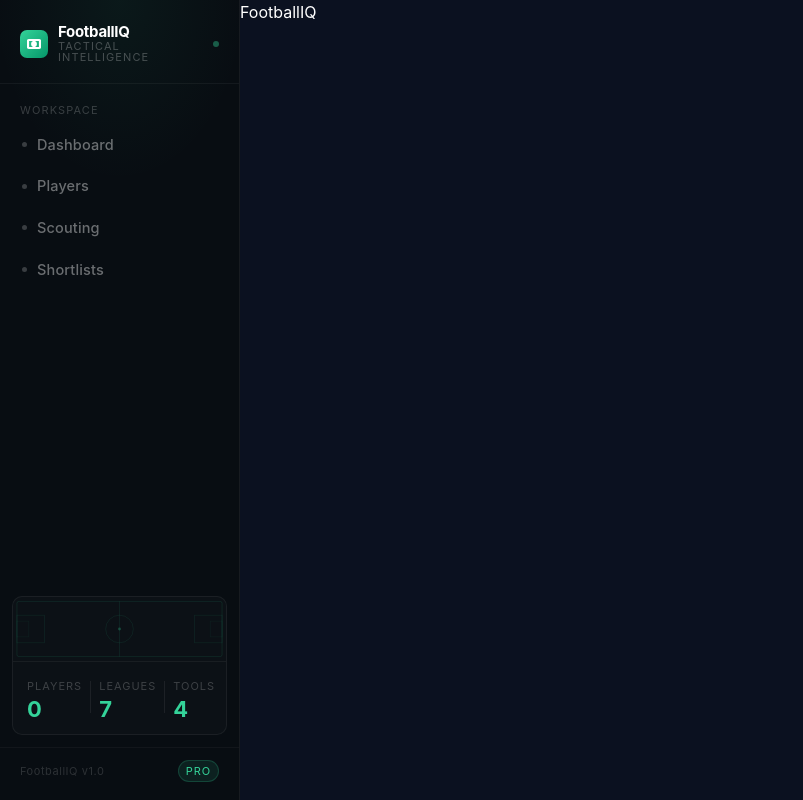
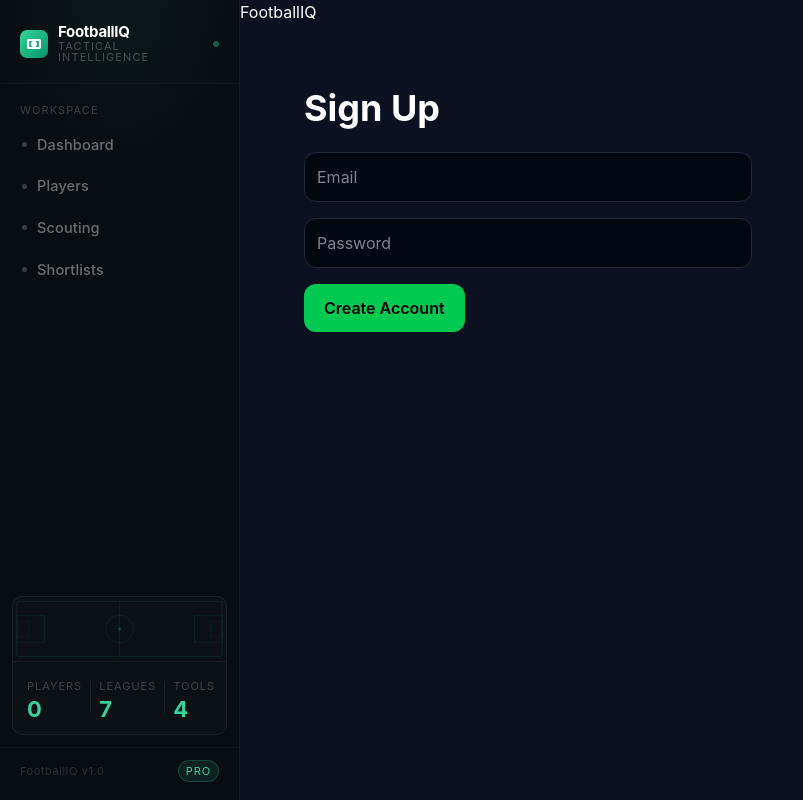
Before and after one commit to aadibhat-05/footballiq, a React (Vite) app in the folder frontend/: page /signup in a window 1280 px wide. Shown: the whole page, without its empty margins (0-803 px from the left). Built offline with nearby package versions, Linux system fonts and the light colour scheme; no server answers; the database is empty.

Commit message:
Added Supabase email authentication

```diff
--- a/frontend/src/App.tsx
+++ b/frontend/src/App.tsx
@@ -5,8 +5,9 @@ import PlayerPage from './pages/PlayerPage'
 import ScoutingPage from './pages/ScoutingPage'
 import ShortlistsPage from './pages/ShortlistsPage'
 import PlayersPage from './pages/PlayersPage.tsx'
-
 import TestPage from './pages/TestPage'
+import LoginPage from './pages/LoginPage'
+import SignupPage from './pages/SignupPage'
 
 function App() {
   return (
@@ -37,12 +38,20 @@ function App() {
           element={<PlayersPage />}
         />
 
-
         <Route
           path="/test"
           element={<TestPage />}
         />
 
+        <Route
+          path="/login"
+          element={<LoginPage />}
+        />
+
+        <Route
+          path="/signup"
+          element={<SignupPage />}
+        />
 
       </Routes>
     </AppLayout>
--- a/frontend/src/pages/HomePage.tsx
+++ b/frontend/src/pages/HomePage.tsx
@@ -14,7 +14,21 @@ import { getPlayers } from '../services/playerService'
 import type { Player } from '../types/player'
 import { useState, useEffect } from 'react'
 
+import { supabase } from '../lib/supabase'
+
 function HomePage() {
+
+  useEffect(() => {
+  async function checkUser() {
+    const {
+      data: { user },
+    } = await supabase.auth.getUser()
+
+    console.log('CURRENT USER', user)
+  }
+
+  checkUser()
+}, [])
 
   const [players, setPlayers] =
     useState<Player[]>([])
--- /dev/null
+++ b/frontend/src/pages/LoginPage.tsx
@@ -0,0 +1,83 @@
+import { useState } from 'react'
+import { useNavigate } from 'react-router-dom'
+import { signIn } from '../services/authService'
+
+function LoginPage() {
+  const navigate = useNavigate()
+
+  const [email, setEmail] =
+    useState('')
+
+  const [password, setPassword] =
+    useState('')
+
+  const [message, setMessage] =
+    useState('')
+
+  async function handleLogin(
+    e: React.FormEvent
+  ) {
+    e.preventDefault()
+
+    const { error } =
+      await signIn(
+        email,
+        password
+      )
+
+    if (error) {
+      setMessage(error.message)
+      return
+    }
+
+    navigate('/')
+  }
+
+  return (
+    <div className="p-10 text-white">
+      <h1 className="mb-6 text-4xl font-bold">
+        Login
+      </h1>
+
+      <form
+        onSubmit={handleLogin}
+        className="max-w-md space-y-4"
+      >
+        <input
+          type="email"
+          placeholder="Email"
+          value={email}
+          onChange={(e) =>
+            setEmail(e.target.value)
+          }
+          className="w-full rounded-xl border border-gray-800 bg-gray-950 p-3"
+        />
+
+        <input
+          type="password"
+          placeholder="Password"
+          value={password}
+          onChange={(e) =>
+            setPassword(e.target.value)
+          }
+          className="w-full rounded-xl border border-gray-800 bg-gray-950 p-3"
+        />
+
+        <button
+          type="submit"
+          className="rounded-xl bg-green-500 px-5 py-3 font-semibold text-black"
+        >
+          Login
+        </button>
+      </form>
+
+      {message && (
+        <p className="mt-4">
+          {message}
+        </p>
+      )}
+    </div>
+  )
+}
+
+export default LoginPage
--- /dev/null
+++ b/frontend/src/pages/SignupPage.tsx
@@ -0,0 +1,84 @@
+import { useState } from 'react'
+import { signUp } from '../services/authService'
+
+function SignupPage() {
+  const [email, setEmail] =
+    useState('')
+
+  const [password, setPassword] =
+    useState('')
+
+  const [message, setMessage] =
+    useState('')
+
+  async function handleSignup(
+    e: React.FormEvent
+  ) {
+    e.preventDefault()
+
+    const { data, error } =
+      await signUp(
+        email,
+        password
+      )
+    console.log(data)
+    console.log(error)
+
+    if (error) {
+      setMessage(error.message)
+      return
+    }
+
+    setMessage(
+      'Account created successfully'
+    )
+  }
+
+  return (
+    <div className="p-10 text-white">
+      <h1 className="mb-6 text-4xl font-bold">
+        Sign Up
+      </h1>
+
+      <form
+        onSubmit={handleSignup}
+        className="max-w-md space-y-4"
+      >
+        <input
+          type="email"
+          placeholder="Email"
+          value={email}
+          onChange={(e) =>
+            setEmail(e.target.value)
+          }
+          className="w-full rounded-xl border border-gray-800 bg-gray-950 p-3"
+        />
+
+        <input
+          type="password"
+          placeholder="Password"
+          value={password}
+          onChange={(e) =>
+            setPassword(e.target.value)
+          }
+          className="w-full rounded-xl border border-gray-800 bg-gray-950 p-3"
+        />
+
+        <button
+          type="submit"
+          className="rounded-xl bg-green-500 px-5 py-3 font-semibold text-black"
+        >
+          Create Account
+        </button>
+      </form>
+
+      {message && (
+        <p className="mt-4">
+          {message}
+        </p>
+      )}
+    </div>
+  )
+}
+
+export default SignupPage
--- /dev/null
+++ b/frontend/src/services/authService.ts
@@ -0,0 +1,33 @@
+import { supabase } from '../lib/supabase'
+
+export async function signUp(
+  email: string,
+  password: string
+) {
+  return await supabase.auth.signUp({
+    email,
+    password,
+  })
+}
+
+export async function signIn(
+  email: string,
+  password: string
+) {
+  return await supabase.auth.signInWithPassword({
+    email,
+    password,
+  })
+}
+
+export async function signOut() {
+  return await supabase.auth.signOut()
+}
+
+export async function getCurrentUser() {
+  const {
+    data: { user },
+  } = await supabase.auth.getUser()
+
+  return user
+}
```
